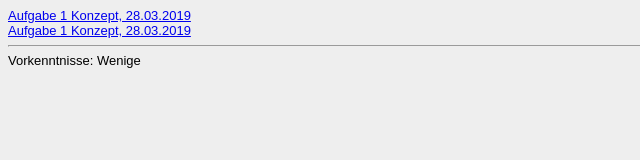
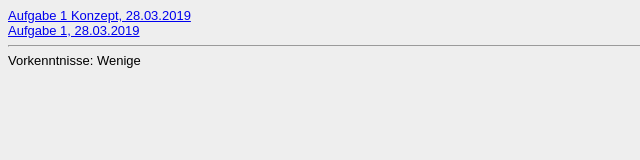
Before and after one commit to JanKolbe1601/JanKolbe1601.github.io, a plain HTML site: page Steckbrief/steckbrief.htm in a window 1280 px wide. Shown: the full height of the page, 0-640 px from the left. Drawn offline with Linux system fonts and the light colour scheme.

Commit message:
Update steckbrief.htm

```diff
--- a/Steckbrief/steckbrief.htm
+++ b/Steckbrief/steckbrief.htm
@@ -4,7 +4,7 @@
 <!-- Hier die Links zu den gelösten Aufgaben einstellen, aktuelle oben, alte stehen lassen! Format: Aufgabenbezeichnung, Datum -->
 
 <a href="https://JanKolbe1601.github.io\Aufgabe 1\Konzept EIA 1 Aufgabe 1.PNG" target="_blank">Aufgabe 1 Konzept, 28.03.2019</a></br>
-<a href="https://JanKolbe1601.github.io\Aufgabe 1\Aufgabe 1.html" target="_blank">Aufgabe 1 Konzept, 28.03.2019</a></br>
+<a href="https://JanKolbe1601.github.io\Aufgabe 1\Aufgabe 1.html" target="_blank">Aufgabe 1, 28.03.2019</a></br>
 
 <!-- Hier bitte die Vorkenntnisse im Bereich Programmierung zu Beginn der Veranstaltung kurz beschreiben! -->
 <hr>
```
